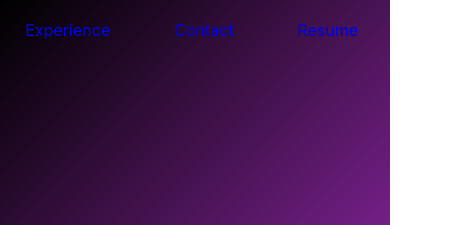
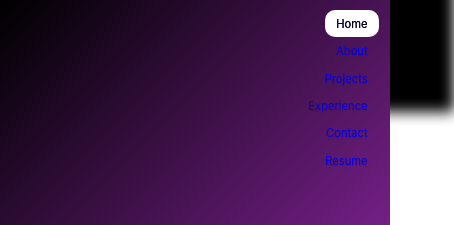
Before and after one commit to samiamaqsoood/portfolio-SamiaMaqsood, a React (Create React App) app: page / in a window 390 px wide. Shown: the top 225 px of the page, 454 px wide, since content can reach past the window. Built offline with nearby package versions, Linux system fonts and the light colour scheme.

Commit message:
responsive navbar

```diff
--- a/src/components/GooeyNav.css
+++ b/src/components/GooeyNav.css
@@ -4,7 +4,6 @@
 
 .gooey-nav-container {
   position: relative;
-  right: 0;
 }
 
 .gooey-nav-container nav {
@@ -197,3 +196,18 @@
     opacity: 0;
   }
 }
+@media screen and (max-width: 768px) {
+.gooey-nav-container nav  ul {
+  flex-direction: column;
+  align-items: flex-end;
+    gap: 0;
+    font-size: 0.7rem;
+}
+.gooey-nav-container .effect.text.active {
+    font-size: 0.7rem;
+
+}
+.gooey-nav-container nav  ul li {
+  align-content: flex-end;
+}
+}
```
